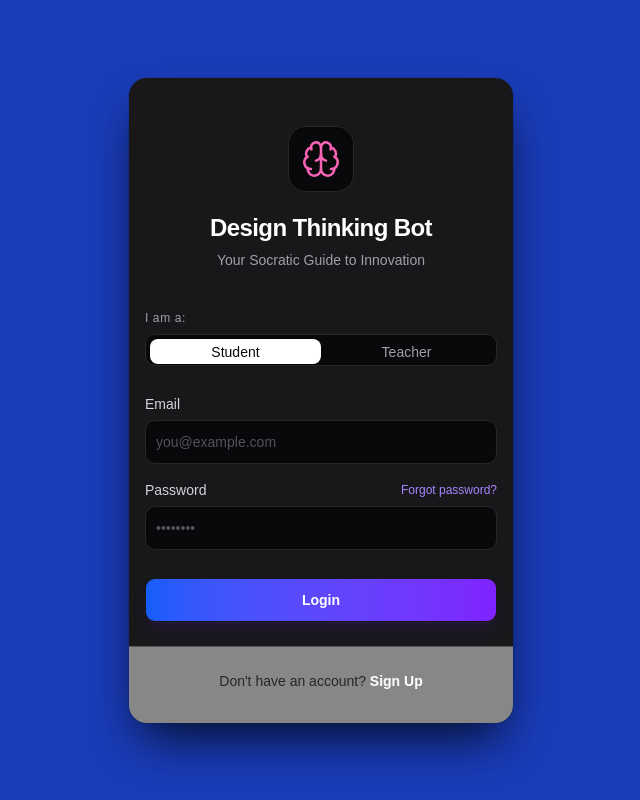
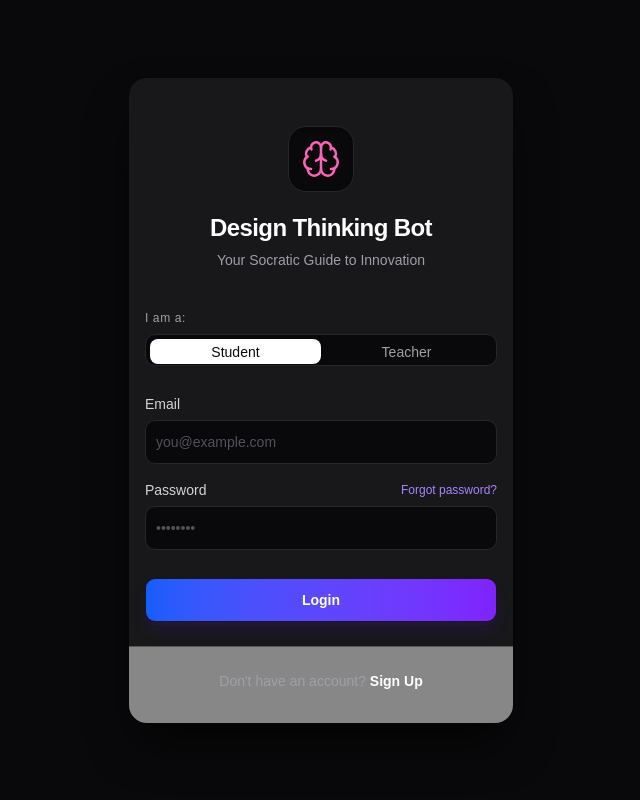
Before and after one commit to amalmulla/design-thinking-bot, a React (Vite) app: page /login in a window 1280 px wide. Shown: the whole page, without its empty margins (319-959 px from the left). Built offline with nearby package versions, Linux system fonts and the light colour scheme.

Commit message:
Rerouted the starting page to the login page

```diff
--- a/src/App.jsx
+++ b/src/App.jsx
@@ -2,7 +2,7 @@
 import { Routes, Route, Navigate } from 'react-router-dom';
 
 // Assuming standard shadcn/ui Vite path aliases (@)
-import LoginPage from '@/pages/LoginPage';
+import LoginPage from '@/pages/LoginPage'; // or AuthPage depending on what you named it
 import DashboardPage from '@/pages/DashboardPage';
 import WorkspacePage from '@/pages/WorkspacePage';
 import TeacherDashboard from '@/pages/TeacherDashboard';
@@ -10,8 +10,8 @@ import TeacherDashboard from '@/pages/TeacherDashboard';
 export default function App() {
   return (
     <Routes>
-      {/* Default redirect to dashboard */}
-      <Route path="/" element={<Navigate to="/dashboard" replace />} />
+      {/* Default redirect to login on launch */}
+      <Route path="/" element={<Navigate to="/login" replace />} />
 
       {/* Route definitions */}
       <Route path="/login" element={<LoginPage />} />
@@ -19,8 +19,8 @@ export default function App() {
       <Route path="/workspace" element={<WorkspacePage />} />
       <Route path="/teacher" element={<TeacherDashboard />} />
 
-      {/* Catch-all route for 404s (optional but recommended for scalability) */}
-      <Route path="*" element={<Navigate to="/dashboard" replace />} />
+      {/* Catch-all route for 404s redirects to login as well */}
+      <Route path="*" element={<Navigate to="/login" replace />} />
     </Routes>
   );
 }
--- a/src/pages/LoginPage.jsx
+++ b/src/pages/LoginPage.jsx
@@ -35,7 +35,7 @@ export default function AuthPage() {
 
     // Navigation logic
     if (role === "student") {
-      navigate("/workspace"); // Or "/dashboard" depending on your intended starting point
+      navigate("/dashboard"); // Or "/dashboard" depending on your intended starting point
     } else if (role === "teacher") {
       navigate("/teacher");
     }
@@ -44,7 +44,7 @@ export default function AuthPage() {
   const navigate = useNavigate();
 
   return (
-    <div className="min-h-screen flex flex-col items-center justify-center bg-blue-800 p-4 font-sans text-zinc-900">
+    <div className="min-h-screen flex flex-col items-center justify-center bg-zinc-950 p-4 font-sans text-zinc-100">
       <Card className="w-full max-w-sm bg-zinc-900 border-zinc-800 shadow-2xl shadow-black/80 rounded-2xl overflow-hidden">
 
         <CardHeader className="space-y-4 pt-8 pb-6 text-center flex flex-col items-center">
@@ -166,7 +166,7 @@ export default function AuthPage() {
 
         {/* Footer Toggle Link */}
         <CardFooter className="pb-8 justify-center border-t border-zinc-800/50 pt-6 mt-2">
-          <div className="text-sm text-zinc-800">
+          <div className="text-sm text-zinc-400">
             {isSignUp ? "Already have an account? " : "Don't have an account? "}
             <button
               type="button"
```
